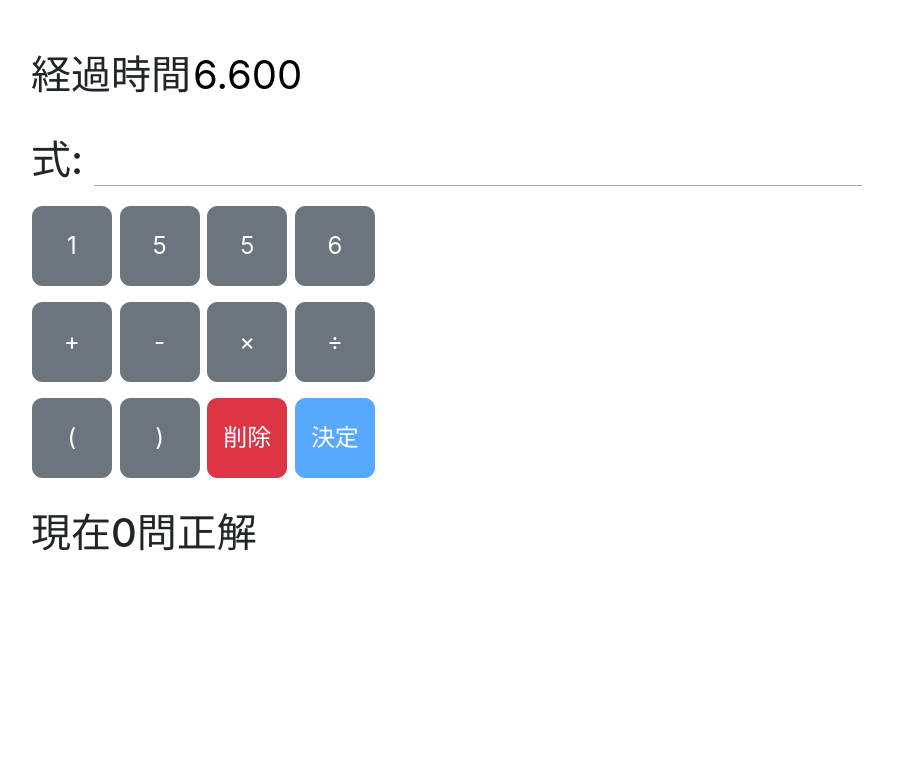
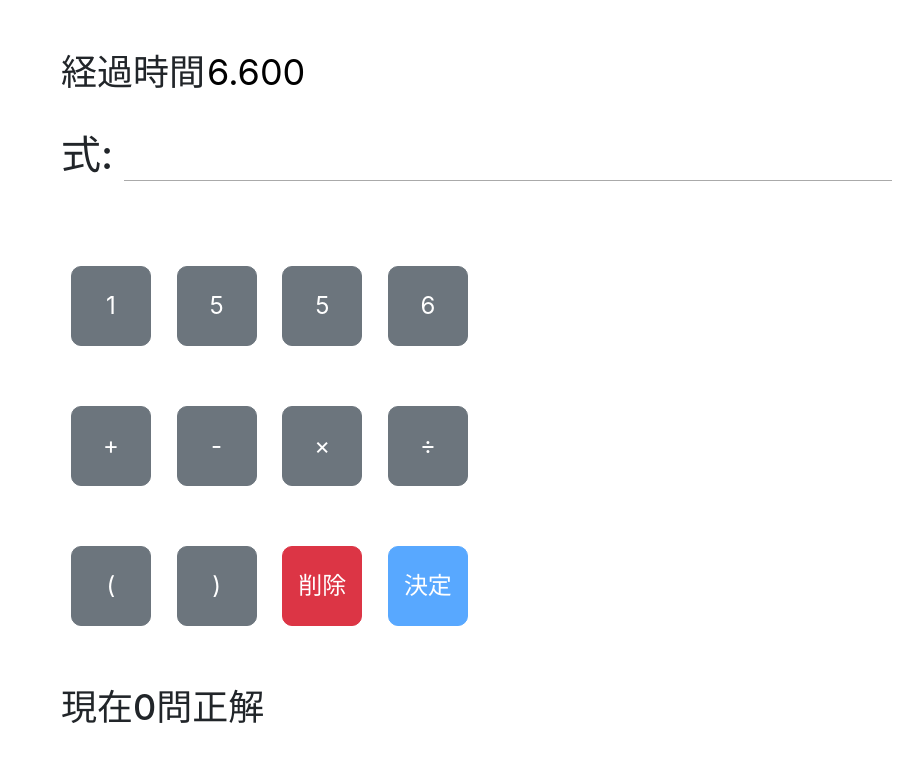
Before and after one commit to rokuyon/make10_project, a Django app: page /game in a window 1280 px wide. Shown: the part 91-872 px from the top of the page, without its empty margins (69-992 px from the left). Before the commit the page ends 642 px from the top, so only its background shows below. Run offline with Django 3.2, Linux system fonts and the light colour scheme; some libraries are stand-ins or nearby versions.

Commit message:
style: レスポンシブ完成

```diff
--- a/make10/static/css/style.css
+++ b/make10/static/css/style.css
@@ -10,19 +10,26 @@ html {
         font-size: 3.2rem;
     }
 
+    h2 {
+        font-size: 2.4rem;
+    }
+
     body {
         font-size: 1.8rem;
     }
 }
 
 /* iPad */
-@media screen and (min-width: 1000px) {
+@media screen and (min-width: 750px) {
     h1 {
         font-size: 5.6rem;
     }
+    h2 {
+        font-size: 3.6rem;
+    }
 
     body {
-        font-size: 2.4rem;
+        font-size: 2.6rem;
     }
 }
 
@@ -89,6 +96,7 @@ html {
 
 
 /* ---------- game.html ---------- */
+/* iPhone5s */
 @media screen and (min-width: 0px) {
     .game-container {
         padding: 2.5rem;
@@ -116,7 +124,44 @@ html {
     	width: 60vw;
     }
 }
-@media screen and (min-width: 1000px) {
+/* iPhone6/7/8 */
+@media screen and (min-width: 350px) {
+    .game-container {
+        padding: 4.6rem;
+    }
+}
+
+/* iPhone6/7/8plus */
+@media screen and (min-width: 400px) {
+    .game-container {
+        padding: 4.6rem;
+    }
+    .game-button {
+        width: 7rem;
+        height: 7rem;
+    }
+}
+/* iPhoneX */
+@media screen and (min-width: 374px) and (max-width: 376px) and (min-height: 811px) and (max-height: 813px) {
+    .game-container {
+        padding: 3rem;
+    }
+
+    .game-button {
+        width: 7rem;
+        height: 7rem;
+    }
+
+    .input-formula {
+        margin-bottom: 5rem;
+    }
+
+    .message {
+        margin-top: 5rem;
+    }
+}
+/* iPad */
+@media screen and (min-width: 750px) {
     .game-container {
         padding-top: 5rem;
         padding-left: 10rem;
@@ -124,8 +169,39 @@ html {
     }
 
     .game-button {
+        width: 11rem;
+        height: 11rem;
+        font-size: 4rem;
+        margin: 1.0rem;
+        margin-top: 3rem;
+        margin-bottom: 3rem;
+        border-radius: 15px;
+    }
+
+    .input-formula {
+        margin-bottom: 5rem;
+    }
+}
+/* iPad pro */
+@media screen and (min-width: 1000px) {
+    .game-container {
+        padding-top: 5rem;
+        padding-left: 13rem;
+        padding-right: 13rem;
+    }
+
+    .game-button {
         width: 16rem;
         height: 16rem;
+        font-size: 4rem;
+        margin: 1.0rem;
+        margin-top: 3rem;
+        margin-bottom: 3rem;
+        border-radius: 15px;
+    }
+
+    .input-formula {
+        margin-bottom: 5rem;
     }
 }
 @media screen and (min-width: 1200px) {
--- a/make10/templates/make10/game.html
+++ b/make10/templates/make10/game.html
@@ -4,11 +4,11 @@
     <script type="text/javascript">
         window.onload = initGame
     </script>
-    <h1>
+    <h2>
         <form name="myForm">
             経過時間<input class="stop-watch" type="text" size="28" name="myFormTime" id="timer">
         </form>
-    </h1>
+    </h2>
     <br>
     <h1>
         式:
@@ -35,11 +35,11 @@
 
     <br>
 
-    <div id="message">
+    <div class="message" id="message">
     </div>
-    <h1>
+    <h2>
         現在<span id="correctCount">0</span>問正解
-    </h1>
+    </h2>
 
     <form action="{% url 'clear' %}" method="POST" id="clearTimeForm">
         {% csrf_token %}
```
Also changed, not shown: db.sqlite3.
